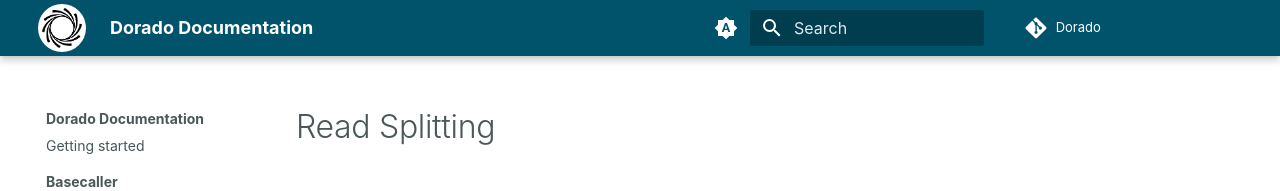
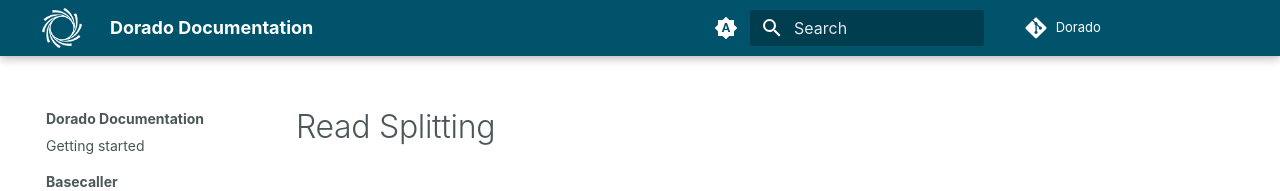
Before and after one commit to nanoporetech/dorado-docs, an MkDocs documentation site: the page built from docs/basecaller/read_splitting.md, in a window 1280 px wide. Shown: the top 191 px of the page. Built offline with MkDocs 1.6.1 and Material for MkDocs 9.7.7, drawn with Linux system fonts in a browser that asks for light colours; comment, search, counter and statistics services are not loaded.

Commit message:
update ONT logo to new white version setting logo background to transparrent

```diff
--- a/docs/extra/stylesheets/extra.css
+++ b/docs/extra/stylesheets/extra.css
@@ -151,7 +151,7 @@ h6 {
 
 .md-header__button.md-logo {
   border-radius: 50%;
-  background-color: white;
+  background-color: transparent !important;
   margin: 0.2rem;
   padding: 0.2rem;
 }
```
Also changed, not shown: docs/extra/assets/nanopore.logo.png.
